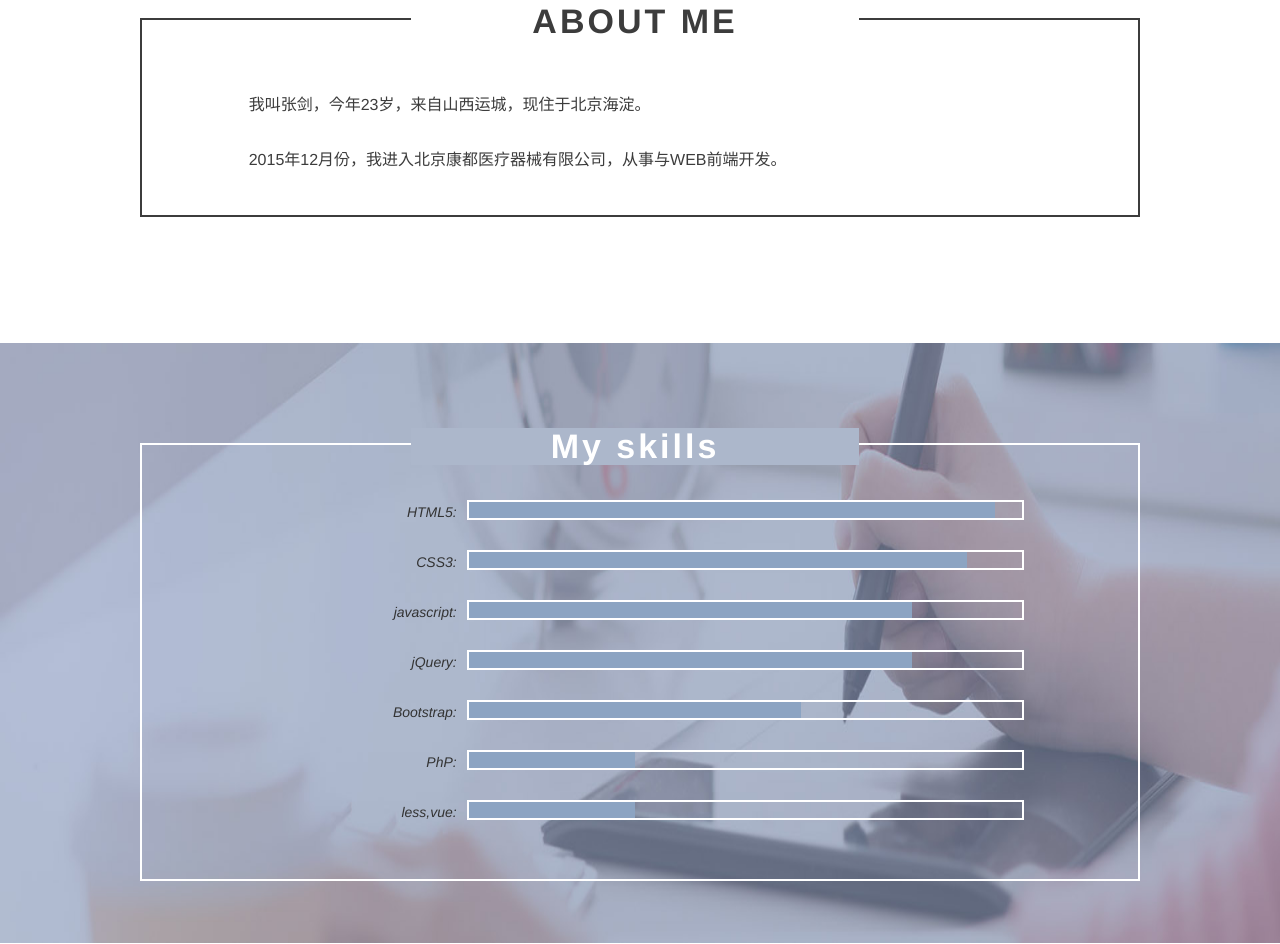
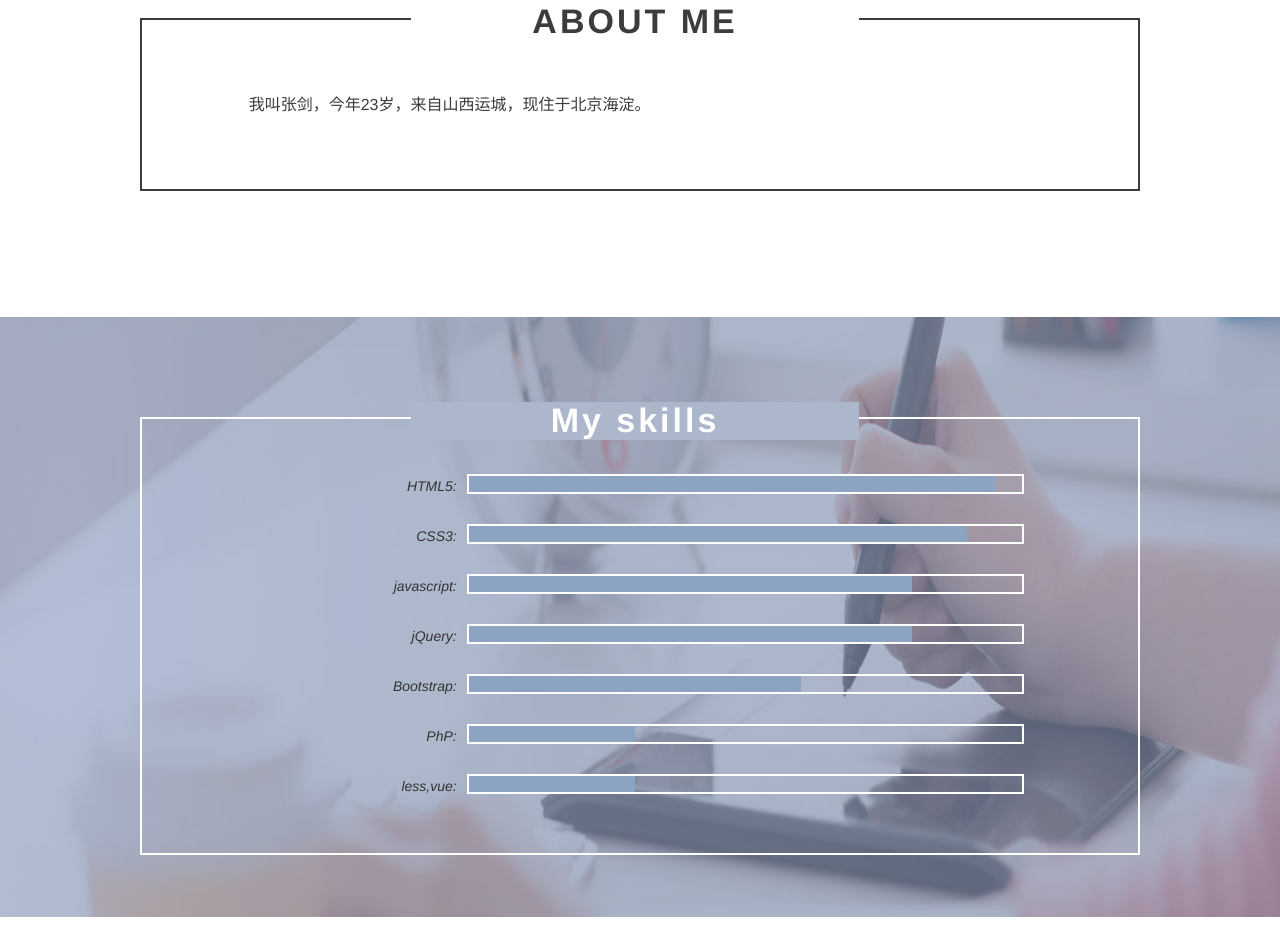
Before and after one commit to SGDLPY/Personal-website, a plain HTML site: page index.html in a window 1280 px wide. Shown: the part 908-1852 px from the top of the page. Drawn offline with Linux system fonts and the light colour scheme.

Commit message:
Update index.html

```diff
--- a/index.html
+++ b/index.html
@@ -43,7 +43,7 @@
 				<div class="about-main">
 					<h3>ABOUT ME</h3>
 					<p>我叫张剑，今年23岁，来自山西运城，现住于北京海淀。</p>
-					<p>2015年12月份，我进入北京康都医疗器械有限公司，从事与WEB前端开发。</p>
+					<p></p>
 				</div>
 			</div>
 		</div>
```
